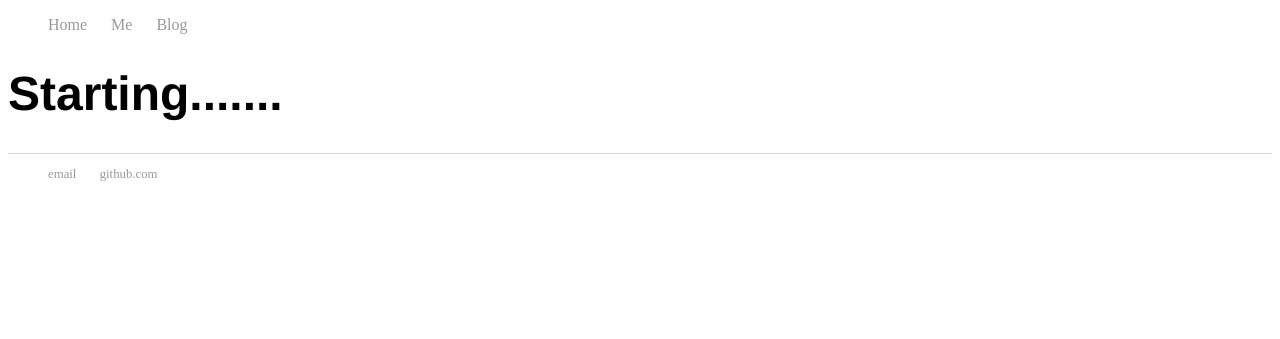
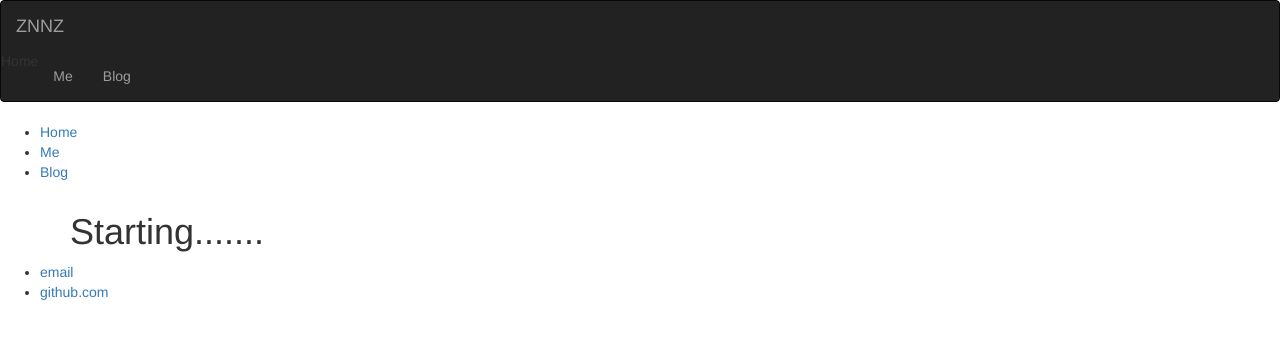
Before and after one commit to znnz/znnz.github.io, a Jekyll site: the page built from index.html, in a window 1280 px wide. Shown: the top 339 px of the page. Built offline with Jekyll 4.4.1, drawn with Linux system fonts in a browser that asks for light colours.

Commit message:
Added scripts.html

```diff
--- a/_includes/head.html
+++ b/_includes/head.html
@@ -5,6 +5,6 @@
   <meta name="author" content="znnz">
   <title>{{page.title}}</title>
   <!-- styles -->
-  <link href="/css/main.css" rel="stylesheet">
+  <link href="/css/bootstrap.min.css" rel="stylesheet">
   {% include analytics.html %}
 </head>
--- a/_layouts/default.html
+++ b/_layouts/default.html
@@ -2,6 +2,18 @@
 <html>
 	{% include head.html %}
 	<body>
+		<nav class="navbar navbar-inverse">
+			<div class="container-fluid">
+				<a class="navbar-brand" href="#">ZNNZ</a>
+			</div>
+			<div>
+				<ul class="nav navbar-nav">
+					<li class="active">Home</li>
+					<li><a href="/about">Me</a></li>
+					<li><a href="/blog">Blog</a></li>
+				</ul>
+			</div>
+		</nav>
 		<nav>
     		<ul>
         		<li><a href="/">Home</a></li>
@@ -18,5 +30,6 @@
         		<li><a href="">github.com</a></li>
 			</ul>
 		</footer>
+		{% include scripts.html %}
 	</body>
 </html>
--- a/css/main.css
+++ /dev/null
@@ -1,42 +0,0 @@
-    margin: 60px auto;
-    width: 70%;
-}
-nav ul, footer ul {
-    font-family:'Helvetica', 'Arial', 'Sans-Serif';
-    padding: 0px;
-    list-style: none;
-    font-weight: bold;
-}
-nav ul li, footer ul li {
-    display: inline;
-    margin-right: 20px;
-}
-a {
-    text-decoration: none;
-    color: #999;
-}
-a:hover {
-    text-decoration: underline;
-}
-h1 {
-    font-size: 3em;
-    font-family:'Helvetica', 'Arial', 'Sans-Serif';
-}
-p {
-    font-size: 1.5em;
-    line-height: 1.4em;
-    color: #333;
-}
-footer {
-    border-top: 1px solid #d5d5d5;
-    font-size: .8em;
-}
-
-ul.posts {
-    margin: 20px auto 40px;
-    font-size: 1.5em;
-}
-
-ul.posts li {
-    list-style: none;
-}
```
Also changed, not shown: _includes/scripts.html (added).
